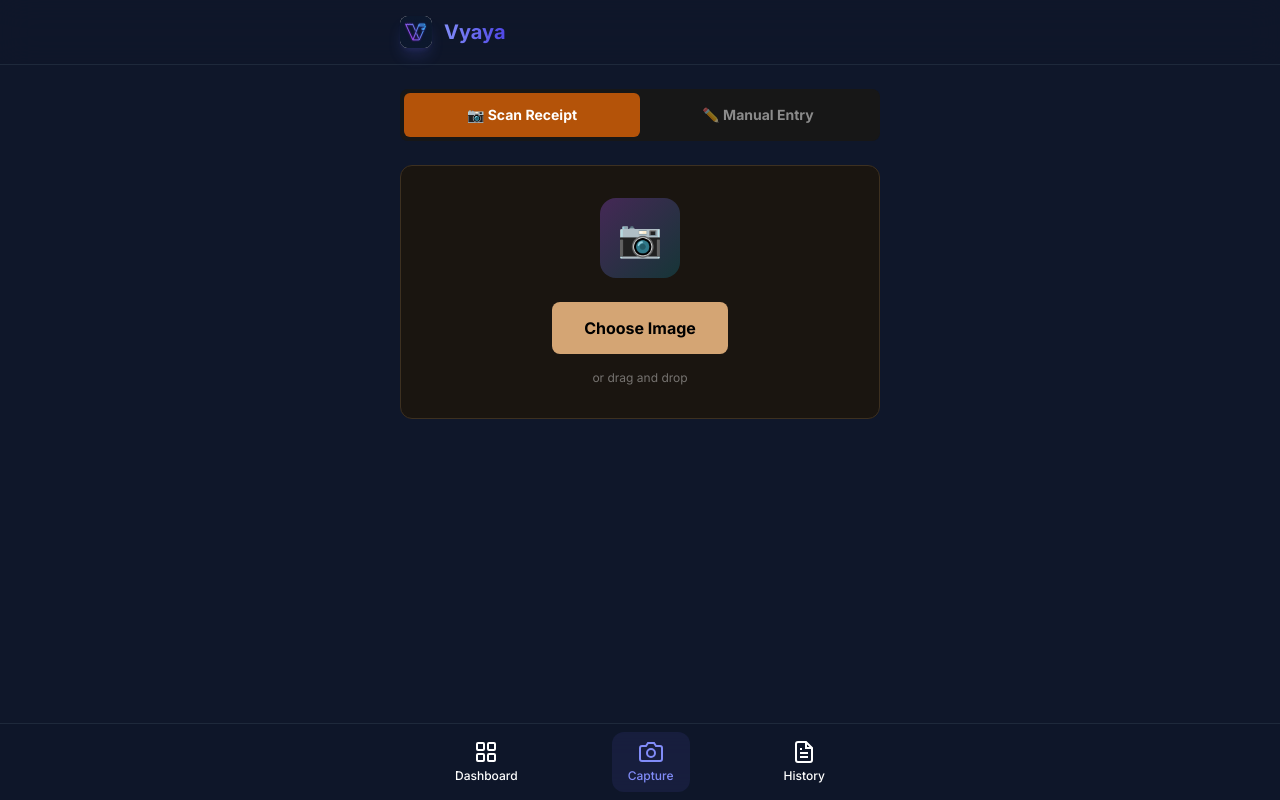
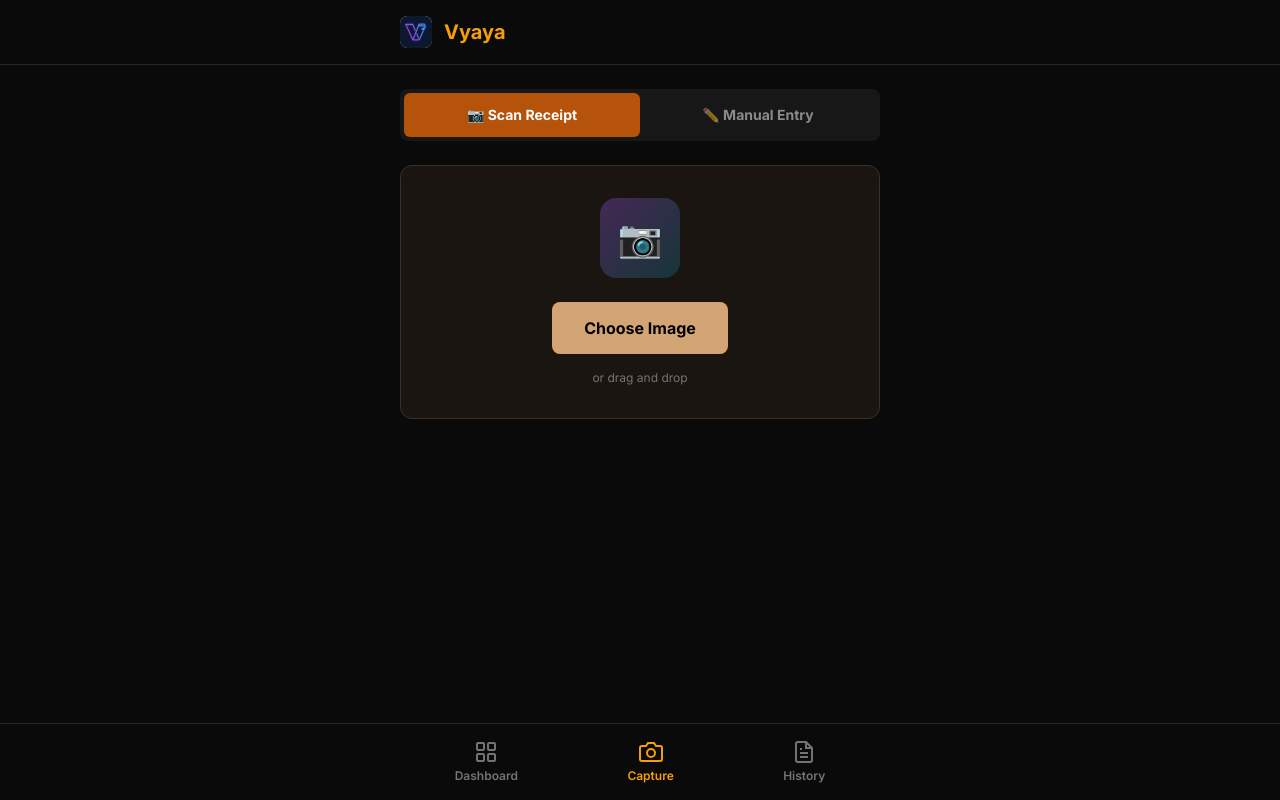
Before and after one commit to aniyer/vyaya, a React (Vite) app in the folder frontend/: page /capture in a window 1280 px wide. Built offline with nearby package versions, Linux system fonts and the light colour scheme.

Commit message:
fix: use dark grey background and gold accent for bottom nav

```diff
--- a/frontend/src/components/Layout.jsx
+++ b/frontend/src/components/Layout.jsx
@@ -42,13 +42,13 @@ export default function Layout({ children }) {
     const location = useLocation()
 
     return (
-        <div className="min-h-screen bg-surface-900 flex flex-col">
+        <div className="min-h-screen flex flex-col" style={{ backgroundColor: '#0a0a0a' }}>
             {/* Header */}
-            <header className="sticky top-0 z-40 bg-surface-900/80 backdrop-blur-lg border-b border-surface-800 safe-top">
+            <header className="sticky top-0 z-40 border-b border-neutral-800 safe-top" style={{ backgroundColor: '#0a0a0a' }}>
                 <div className="max-w-lg mx-auto px-4 py-4 flex items-center justify-between">
                     <div className="flex items-center gap-3">
-                        <img src="/pwa-192x192.png" alt="Vyaya Logo" className="w-8 h-8 rounded-lg shadow-lg shadow-primary-500/20" />
-                        <h1 className="text-xl font-bold bg-gradient-to-r from-primary-400 to-primary-600 bg-clip-text text-transparent">
+                        <img src="/pwa-192x192.png" alt="Vyaya Logo" className="w-8 h-8 rounded-lg" />
+                        <h1 className="text-xl font-bold text-amber-500">
                             Vyaya
                         </h1>
                     </div>
@@ -63,7 +63,7 @@ export default function Layout({ children }) {
             </main>
 
             {/* Bottom navigation */}
-            <nav className="fixed bottom-0 left-0 right-0 z-50 bg-surface-900/90 backdrop-blur-lg border-t border-surface-800 safe-bottom">
+            <nav className="fixed bottom-0 left-0 right-0 z-50 border-t border-neutral-800 safe-bottom" style={{ backgroundColor: '#0a0a0a' }}>
                 <div className="max-w-lg mx-auto px-4">
                     <div className="flex items-center justify-around py-2">
                         {navItems.map(({ path, label, icon: Icon }) => (
@@ -71,14 +71,14 @@ export default function Layout({ children }) {
                                 key={path}
                                 to={path}
                                 className={({ isActive }) =>
-                                    `flex flex-col items-center gap-1 px-4 py-2 rounded-xl transition-all duration-200 ${isActive
-                                        ? 'text-primary-400 bg-primary-500/10'
-                                        : 'text-surface-400 hover:text-surface-200'
+                                    `flex flex-col items-center gap-1 px-4 py-2 rounded-lg transition-colors ${isActive
+                                        ? 'text-amber-500'
+                                        : 'text-neutral-500 hover:text-neutral-300'
                                     }`
                                 }
                             >
                                 <Icon className="w-6 h-6" />
-                                <span className="text-xs font-medium">{label}</span>
+                                <span className="text-xs font-semibold">{label}</span>
                             </NavLink>
                         ))}
                     </div>
--- a/frontend/src/index.css
+++ b/frontend/src/index.css
@@ -17,7 +17,7 @@
 }
 
 body {
-    background-color: #000000;
+    background-color: #0a0a0a;
     color: #ffffff;
     font-family: 'Inter', system-ui, sans-serif;
     font-weight: 400;
```
